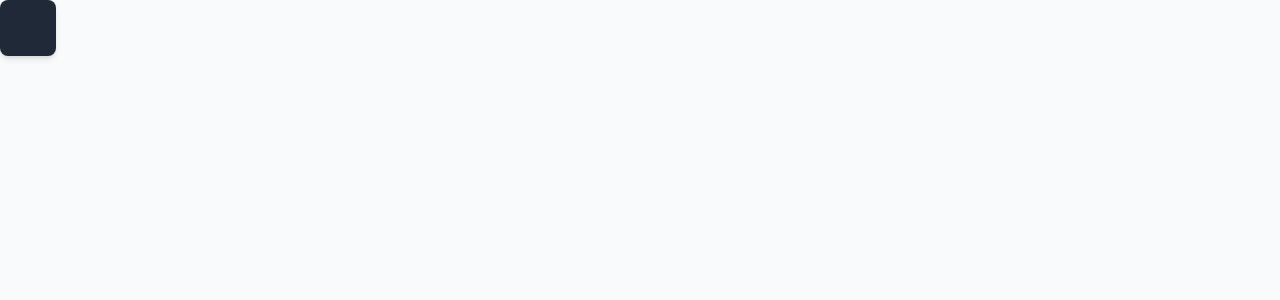
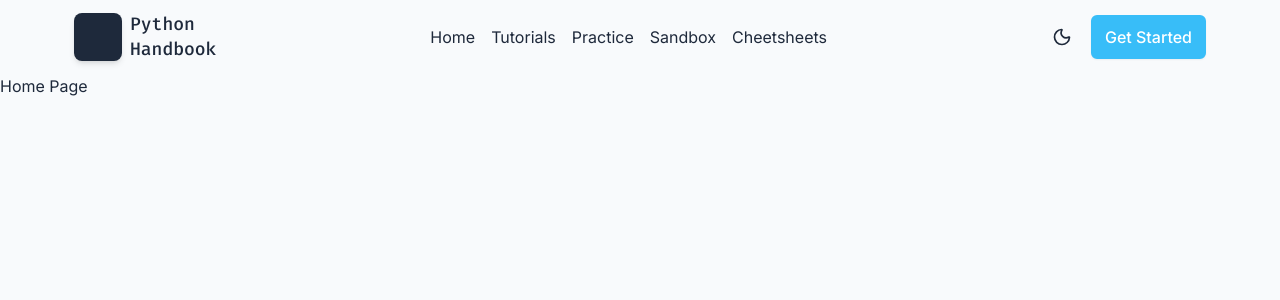
Before and after one commit to sam4web/python-handbook, a Next.js app: page / in a window 1280 px wide. Shown: the top 300 px of the page. Built offline with nearby package versions, Linux system fonts and the light colour scheme.

Commit message:
add button and navbar components

```diff
--- a/app/globals.css
+++ b/app/globals.css
@@ -2,19 +2,19 @@
 
 :root {
   /* Base */
-  --background: #f9fafb;
-  --foreground: #1f2937;
+  --background: #f8fafc;
+  --foreground: #1e293b;
   --card: #ffffff;
   --border: #e5e7eb;
   --muted: #e5e7eb;
   --muted-foreground: #6b7280;
 
   /* Primary & Secondary */
-  --primary: #06b6d4;
+  --primary: #38bdf8;
   --primary-foreground: #ffffff;
   --secondary: #f3f4f6;
   --secondary-foreground: #1f2937;
-  --accent: #06b6d4;
+  --accent: #38bdf8;
   --accent-foreground: #ffffff;
 
   /* Status */
@@ -23,11 +23,11 @@
 }
 
 .dark {
-  --background: #1e1e1e;
-  --foreground: #e5e7eb;
+  --background: #0f172a;
+  --foreground: #e2e8f0;
   --card: #2a2a2a;
-  --border: #374151;
-  --muted: #374151;
+  --border: #182130;
+  --muted: #182130;
   --muted-foreground: #9ca3af;
 
   --primary: #06b6d4;
@@ -60,8 +60,17 @@
   --color-destructive-foreground: var(--destructive-foreground);
 }
 
-body {
-  background: var(--background);
-  color: var(--foreground);
-  font-family: var(--font-inter);
+@layer base {
+  *,
+  *::before,
+  *::after {
+    transition: all 140ms linear;
+    @apply m-0 p-0 box-border;
+  }
+
+  body {
+    background-color: var(--background);
+    color: var(--foreground);
+    font-family: var(--font-inter);
+  }
 }
--- a/app/layout.tsx
+++ b/app/layout.tsx
@@ -1,27 +1,13 @@
 import type { Metadata } from "next";
 import "./globals.css";
-import { Inter, Poppins, Fira_Code } from "next/font/google";
 import ThemeProvider from "@/components/theme-provider";
 import Navbar from "@/components/navbar";
+import { inter } from "@/lib/fonts";
 
 export const metadata: Metadata = {
   title: "Python Handbook",
   description: "Generated by create next app",
 };
-
-const inter = Inter({
-  weight: "variable",
-  subsets: ["latin"],
-});
-
-const poppins = Poppins({
-  weight: ["100", "900"],
-  subsets: ["latin"],
-});
-
-const firaCode = Fira_Code({
-  weight: "variable",
-});
 
 export default function RootLayout({
   children,
@@ -31,9 +17,9 @@ export default function RootLayout({
   return (
     <html lang="en" suppressHydrationWarning>
       <body className={`${inter.className} antialiased`}>
-        <Navbar />
         <ThemeProvider attribute="class" defaultTheme="system" enableSystem disableTransitionOnChange>
-          {children}
+          <Navbar />
+          <main>{children}</main>
         </ThemeProvider>
       </body>
     </html>
--- a/app/page.tsx
+++ b/app/page.tsx
@@ -1,3 +1,3 @@
 export default function HomePage() {
-  return <main></main>;
+  return <div>Home Page</div>;
 }
--- a/components/mode-toggle.tsx
+++ /dev/null
@@ -1,9 +0,0 @@
-"use client";
-
-import { useTheme } from "next-themes";
-
-export default function ModeToggle() {
-  const { theme, setTheme } = useTheme();
-
-  return <button onClick={() => setTheme(theme === "light" ? "dark" : "light")}>theme-toggler</button>;
-}
--- a/components/navbar.tsx
+++ b/components/navbar.tsx
@@ -1,7 +1,76 @@
+"use client";
+
+import Link from "next/link";
+import { usePathname } from "next/navigation";
+import { useMemo, useState } from "react";
+import Button from "./ui/button";
+import ThemeToggleBtn from "./theme-toggle-btn";
+import { Menu } from "lucide-react";
+import { firaCode, poppins } from "@/lib/fonts";
+
+const navlinks = [
+  { title: "Home", href: "/home" },
+  { title: "Tutorials", href: "/tutorials" },
+  { title: "Practice", href: "/practice" },
+  { title: "Sandbox", href: "/sandbox" },
+  { title: "Cheetsheets", href: "/cheetsheets" },
+];
+
+function Navlinks() {
+  return (
+    <>
+      {navlinks.map((link, idx) => (
+        <li
+          key={idx}
+          className={
+            "inline-block relative after:transition-all after:ease-out after:content-[''] after:absolute after:h-0.5 after:w-0 hover:after:w-3/4 after:bg-primary after:-translate-x-1/2 after:left-1/2 after:bottom-0 after:rounded-full"
+          }
+        >
+          <Link className="text-foreground text-base" href={link.href}>
+            {link.title}
+          </Link>
+        </li>
+      ))}
+    </>
+  );
+}
+
 export default function Navbar() {
+  const pathname = usePathname();
+  const [showNavbar, setShowNavbar] = useState(false);
+  const isHomePage = useMemo(() => pathname === "/", [pathname]);
+
   return (
-    <header>
-      <div className="size-14 bg-foreground rounded-lg shadow-md" />
+    <header className="">
+      <div className="flex justify-between items-center px-2.5 py-3 max-w-6xl mx-auto">
+        <div className="flex items-center gap-2">
+          <div className="size-10 lg:size-12 bg-foreground rounded-lg shadow-md" />
+          <p className={`leading-snug text-lg font-medium text-foreground ${firaCode.className}`}>
+            Python <br />
+            Handbook
+          </p>
+        </div>
+
+        <ul className="hidden md:flex justify-between items-center space-x-2.5 lg:space-x-4">
+          <Navlinks />
+        </ul>
+
+        <div className="flex items-center gap-1 lg:gap-2">
+          <div className="flex">
+            <ThemeToggleBtn />
+            <Button variant="icon" className="md:hidden block" onClick={() => setShowNavbar((prev) => !prev)}>
+              <Menu />
+            </Button>
+          </div>
+          {isHomePage ? <Button variant="primary">Get Started</Button> : null}
+        </div>
+      </div>
+
+      {showNavbar ? (
+        <ul className="py-3 space-y-1.5 sm:space-y-2.5 px-2.5 sm:px-5 flex flex-col items-start">
+          <Navlinks />
+        </ul>
+      ) : null}
     </header>
   );
 }
--- /dev/null
+++ b/components/theme-toggle-btn.tsx
@@ -0,0 +1,19 @@
+"use client";
+
+import { useTheme } from "next-themes";
+import Button from "./ui/button";
+import { Moon, Sun } from "lucide-react";
+
+export default function ThemeToggleBtn() {
+  const { systemTheme, theme, setTheme } = useTheme();
+  if (!theme) {
+    return;
+  }
+  const currentTheme = theme === "system" ? systemTheme : theme;
+
+  return (
+    <Button variant="icon" onClick={() => setTheme(currentTheme === "dark" ? "light" : "dark")} title="Toggle Theme">
+      {currentTheme === "dark" ? <Sun /> : <Moon />}
+    </Button>
+  );
+}
--- /dev/null
+++ b/components/ui/button.tsx
@@ -0,0 +1,31 @@
+"use client";
+
+import { cx } from "@/lib/utils";
+import { ButtonHTMLAttributes, ReactNode } from "react";
+
+const baseStyles = "border-2 hover:opacity-85 hover:-translate-y-0.5 shadow-xs py-1.5 lg:py-2 px-2 lg:px-3";
+const variantStyles = {
+  primary: `bg-primary border-primary text-primary-foreground ${baseStyles}`,
+  icon: "bg-transparent [&>svg]:size-5 p-2.5 [&>svg]:text-foreground border-transparent border hover:border-border hover:shadow-xs hover:[&>svg]:text-accent rounded-lg!",
+};
+
+type Props = {
+  children: ReactNode;
+  variant: keyof typeof variantStyles;
+} & ButtonHTMLAttributes<HTMLButtonElement>;
+
+export default function Button({ children, variant, className, title, ...props }: Props) {
+  return (
+    <button
+      title={title ? title : children?.toString()}
+      className={cx(
+        "transition-all text-center cursor-pointer rounded-md font-foreground font-medium disabled:opacity-75 disabled:translate-y-0!",
+        variantStyles[variant],
+        className ? className : ""
+      )}
+      {...props}
+    >
+      {children}
+    </button>
+  );
+}
--- /dev/null
+++ b/lib/fonts.ts
@@ -0,0 +1,15 @@
+import { Fira_Code, Inter, Poppins } from "next/font/google";
+
+export const inter = Inter({
+  weight: "variable",
+  subsets: ["latin"],
+});
+
+export const poppins = Poppins({
+  weight: ["100", "900"],
+  subsets: ["latin"],
+});
+
+export const firaCode = Fira_Code({
+  weight: "variable",
+});
--- a/package.json
+++ b/package.json
@@ -8,6 +8,7 @@
     "start": "next start"
   },
   "dependencies": {
+    "lucide-react": "^0.546.0",
     "next": "15.5.4",
     "next-themes": "^0.4.6",
     "react": "19.1.0",
```
Also changed, not shown: 2 other files (tests, documents, lock files or other folders).
